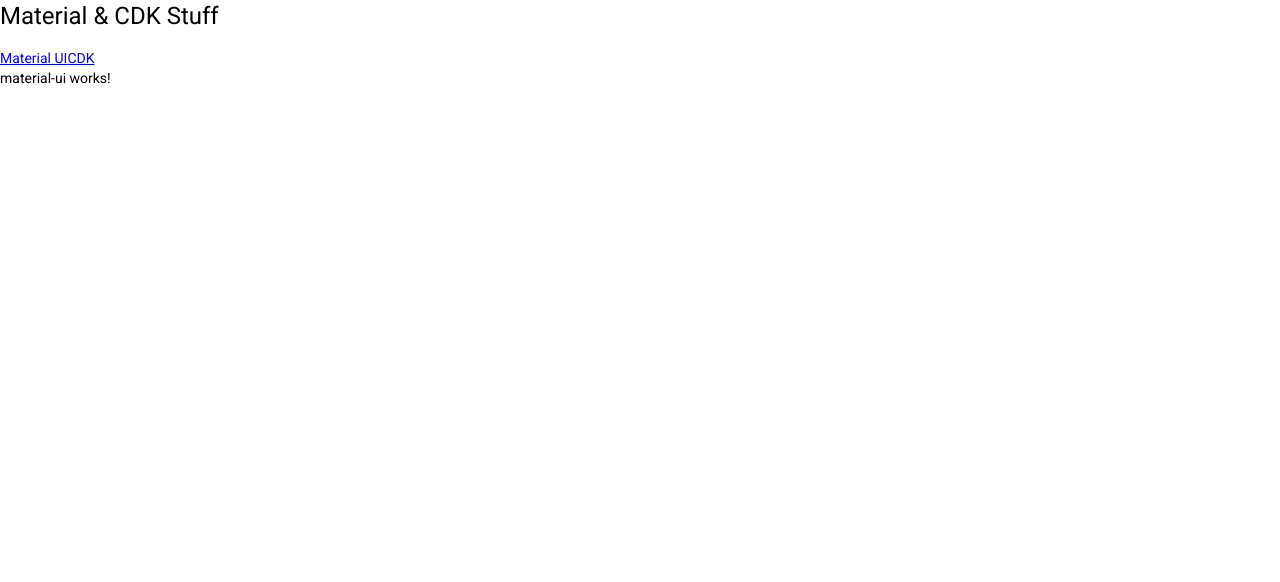
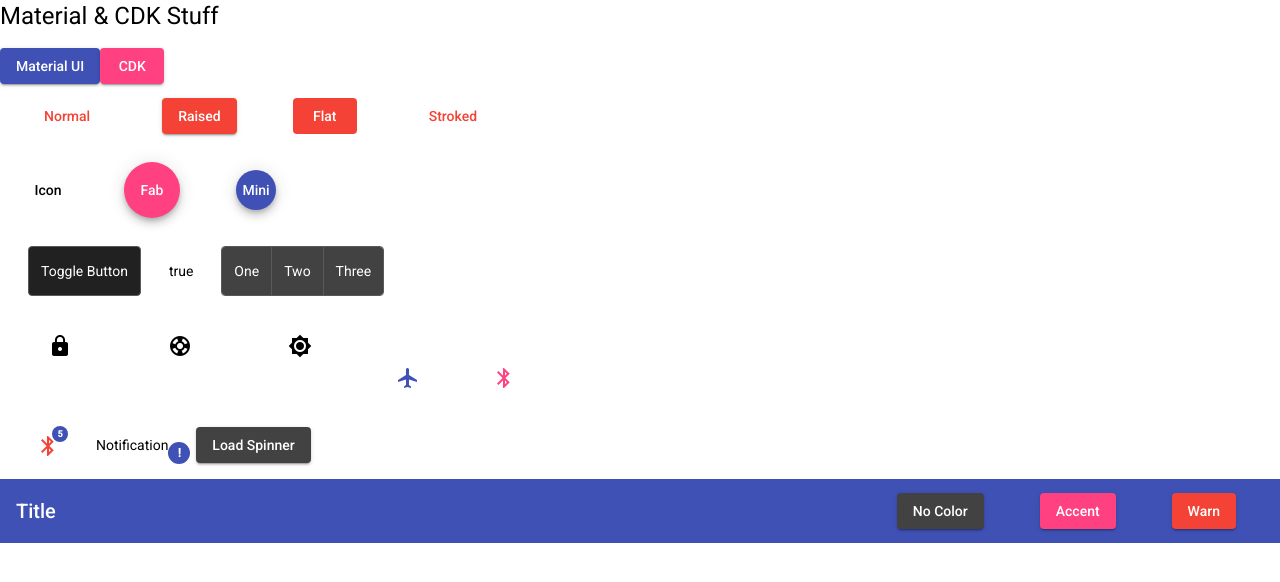
Before and after one commit to bitterapple0/angular-material-dump, an Angular app: page /material-ui in a window 1280 px wide. Shown: the top 582 px of the page. Built offline with nearby package versions, Linux system fonts and the light colour scheme.

Commit message:
Last Material Added: Toolbar. Theme: dark

```diff
--- a/src/app/app.component.html
+++ b/src/app/app.component.html
@@ -1,8 +1,8 @@
 <div>
   <h1>Material & CDK Stuff</h1>
   <nav>
-    <a routerLink="/material-ui">Material UI</a>
-    <a routerLink="/cdk">CDK</a>
+    <a mat-raised-button color="primary" routerLink="/material-ui">Material UI</a>
+    <a mat-raised-button color="accent" routerLink="/cdk">CDK</a>
   </nav>
 </div>
 
--- a/src/app/app.module.ts
+++ b/src/app/app.module.ts
@@ -4,7 +4,7 @@
 import { AppRoutingModule, routerComponents } from './app-routing.module';
 import { AppComponent } from './app.component';
 import { BrowserAnimationsModule } from '@angular/platform-browser/animations';
-
+import { MaterialModule} from './material/material.module'
 
 @NgModule({
   declarations: [
@@ -14,7 +14,8 @@
   imports: [
     BrowserModule,
     AppRoutingModule,
-    BrowserAnimationsModule
+    BrowserAnimationsModule,
+    MaterialModule
   ],
   providers: [],
   bootstrap: [AppComponent]
--- a/src/app/material-ui/material-ui.component.html
+++ b/src/app/material-ui/material-ui.component.html
@@ -1 +1,72 @@
-<p>material-ui works!</p>
+ <!--The difference in how color property affects a button-->
+<div>
+    <button mat-button color="warn">Normal</button>
+    <button mat-raised-button color="warn">Raised</button>
+    <button mat-flat-button color="warn">Flat</button>
+    <button mat-stroked-button color="warn">Stroked</button>
+</div>
+ <!--notice how fab button auto color is accent-->
+<div>
+    <button mat-icon-button>Icon</button>
+    <button mat-fab>Fab</button>
+    <button mat-mini-fab color="primary">Mini</button>
+</div>
+<!--default checked state is false-->
+<div>
+    <mat-button-toggle class="spacer" #btn checked="True">Toggle Button</mat-button-toggle>
+    <span>{{btn.checked}}</span>
+    <mat-button-toggle-group class="spacer" #toggle="matButtonToggleGroup" multiple>
+        <mat-button-toggle value="1">One</mat-button-toggle>
+        <mat-button-toggle value="2">Two</mat-button-toggle>
+        <mat-button-toggle value="3">Three</mat-button-toggle>
+    </mat-button-toggle-group>
+    <span>{{toggle.value}}</span>
+</div>
+<!--Check out https://material.io/resources/icons/?style=baseline -->
+<div>
+    <mat-icon class="spacer">lock</mat-icon>
+    <mat-icon class="spacer">support</mat-icon>
+    <mat-icon class="spacer">brightness_high</mat-icon>
+    <button mat-icon-button color="primary">
+        <mat-icon>airplanemode_active</mat-icon>
+    </button>
+    <button mat-icon-button color="accent">
+        <mat-icon>bluetooth</mat-icon>
+    </button>
+</div>
+
+<div>
+    <button mat-icon-button color="accent">
+        <mat-icon
+        [matBadge]="notification_1"
+        [matBadgeHidden]="notification_1 === 0"
+        matBadgeSize="small"
+        color="warn">bluetooth</mat-icon>
+    </button>
+    <span
+    [matBadge]="notification_2"
+    matBadgeSize="medium"
+    matBadgePosition="below after"
+    matBadgeOverlap="false"
+    color="accent">Notification</span>
+
+    <button mat-raised-button (click)="loadData()">Load Spinner</button>
+    <mat-spinner *ngIf="show_spinner"></mat-spinner>
+<!--    <mat-progress-bar mode="indeterminate" *ngIf="show_spinner" aria-label="indeterminate"></mat-progress-bar>
+    <div class="small_containter">
+        <mat-progress-bar mode="buffer" *ngIf="show_spinner"></mat-progress-bar>
+    </div>
+    <div class="medium_containter">
+        <mat-progress-bar mode="query" *ngIf="show_spinner"></mat-progress-bar>
+    </div>
+-->
+</div>
+
+<mat-toolbar color="primary" class="navbar">
+    <div>Title</div>
+    <div>
+        <button mat-raised-button color>No Color</button>
+        <button mat-raised-button color="accent">Accent</button>
+        <button mat-raised-button color="warn">Warn</button>
+    </div>
+</mat-toolbar>
--- a/src/app/material-ui/material-ui.component.scss
+++ b/src/app/material-ui/material-ui.component.scss
@@ -0,0 +1,25 @@
+div{
+    button{
+        margin:1em 2em
+    }
+}
+
+.spacer{
+    margin: 1em 2em
+}
+
+.navbar{
+    justify-content: space-between;
+}
+
+.small_container{
+    width: 100px;
+    height: 100px;
+    margin: 10px;
+}
+
+.medium_container{
+    width: 200px;
+    height: 100px;
+    margin:10px;
+}
--- a/src/app/material-ui/material-ui.component.ts
+++ b/src/app/material-ui/material-ui.component.ts
@@ -6,7 +6,16 @@
   styleUrls: ['./material-ui.component.scss']
 })
 export class MaterialUiComponent implements OnInit {
+  notification_1:number = 5;
+  notification_2:string = "!";
+  show_spinner:boolean = false
 
+  loadData(){
+    this.show_spinner = true;
+    setTimeout(() => {
+      this.show_spinner=false;
+    },30000)
+  }
   constructor() { }
 
   ngOnInit(): void {
--- /dev/null
+++ b/src/app/material/material.module.ts
@@ -0,0 +1,79 @@
+import { NgModule } from '@angular/core';
+import { MatCheckboxModule } from "@angular/material/checkbox";
+import { MatButtonModule } from "@angular/material/button";
+import { MatInputModule } from "@angular/material/input";
+import { MatAutocompleteModule } from "@angular/material/autocomplete";
+import { MatDatepickerModule } from "@angular/material/datepicker";
+import { MatFormFieldModule } from "@angular/material/form-field";
+import { MatRadioModule } from "@angular/material/radio";
+import { MatSelectModule } from "@angular/material/select";
+import { MatSliderModule } from "@angular/material/slider";
+import { MatSlideToggleModule } from "@angular/material/slide-toggle";
+import { MatMenuModule } from "@angular/material/menu";
+import { MatSidenavModule } from "@angular/material/sidenav";
+import { MatToolbarModule } from "@angular/material/toolbar";
+import { MatListModule } from "@angular/material/list";
+import { MatGridListModule } from "@angular/material/grid-list";
+import { MatCardModule } from "@angular/material/card";
+import { MatStepperModule } from "@angular/material/stepper";
+import { MatTabsModule } from "@angular/material/tabs";
+import { MatExpansionModule } from "@angular/material/expansion";
+import { MatButtonToggleModule } from "@angular/material/button-toggle";
+import { MatChipsModule } from "@angular/material/chips";
+import { MatIconModule } from "@angular/material/icon";
+import { MatProgressSpinnerModule } from "@angular/material/progress-spinner";
+import { MatProgressBarModule } from "@angular/material/progress-bar";
+import { MatDialogModule } from "@angular/material/dialog";
+import { MatTooltipModule } from "@angular/material/tooltip";
+import { MatSnackBarModule } from "@angular/material/snack-bar";
+import { MatTableModule } from "@angular/material/table";
+import { MatSortModule } from "@angular/material/sort";
+import { MatPaginatorModule } from "@angular/material/paginator";
+import { MatBadgeModule } from '@angular/material/badge'
+
+const MaterialComponents = [
+  MatCheckboxModule,
+    MatCheckboxModule,
+    MatButtonModule,
+    MatInputModule,
+    MatAutocompleteModule,
+    MatDatepickerModule,
+    MatFormFieldModule,
+    MatRadioModule,
+    MatSelectModule,
+    MatSliderModule,
+    MatSlideToggleModule,
+    MatMenuModule,
+    MatSidenavModule,
+    MatToolbarModule,
+    MatListModule,
+    MatGridListModule,
+    MatCardModule,
+    MatStepperModule,
+    MatTabsModule,
+    MatExpansionModule,
+    MatButtonToggleModule,
+    MatChipsModule,
+    MatIconModule,
+    MatProgressSpinnerModule,
+    MatProgressBarModule,
+    MatDialogModule,
+    MatTooltipModule,
+    MatSnackBarModule,
+    MatTableModule,
+    MatSortModule,
+    MatPaginatorModule,
+    MatBadgeModule,
+
+]
+
+@NgModule({
+
+  imports: [
+    MaterialComponents
+  ],
+  exports:[
+    MaterialComponents
+  ]
+})
+export class MaterialModule { }
--- a/src/styles.scss
+++ b/src/styles.scss
@@ -19,7 +19,7 @@
 $material-theme-warn: mat-palette($mat-red);
 
 // Create the theme object (a Sass map containing all of the palettes).
-$material-theme-theme: mat-light-theme($material-theme-primary, $material-theme-accent, $material-theme-warn);
+$material-theme-theme: mat-dark-theme($material-theme-primary, $material-theme-accent, $material-theme-warn);
 
 // Include theme styles for core and each component used in your app.
 // Alternatively, you can import and @include the theme mixins for each component
```
